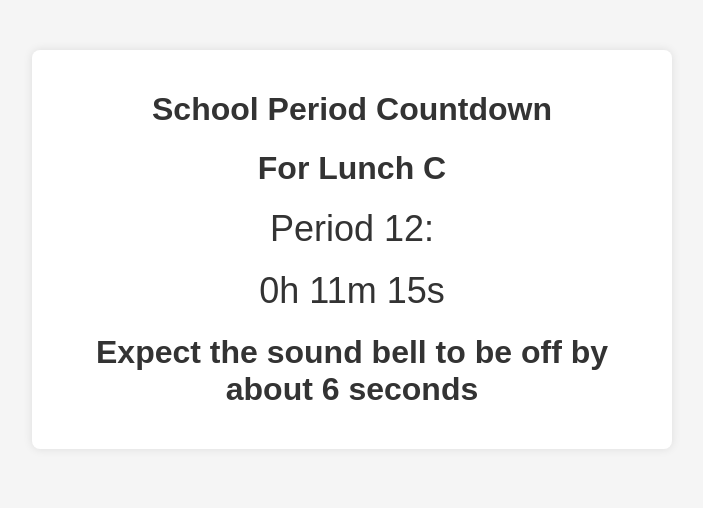
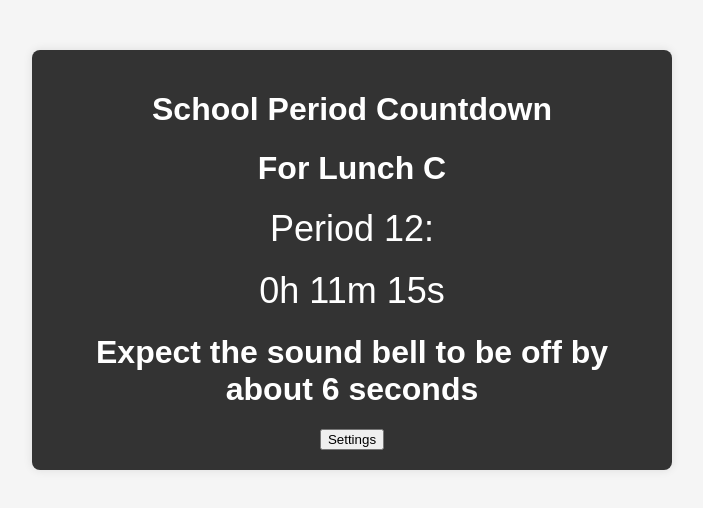
Before and after one commit to Ryanforce08/ryanforce08.github.io, a plain HTML site: page index.html in a window 1280 px wide. Shown: the whole page, without its empty margins (288-991 px from the left). Drawn offline with Linux system fonts and the light colour scheme.

Commit message:
adds setting page but does not work yet

```diff
--- a/index.html
+++ b/index.html
@@ -16,22 +16,22 @@
     max-width: 600px;
     margin: 50px auto;
     padding: 20px;
-    background-color: #fff;
+    background-color: #333;
     border-radius: 8px;
-    box-shadow: 0 0 10px rgba(0, 0, 0, 0.1);
+    box-shadow: 0 0 10px rgba(0.1, 0.1, 0.1, 0.1);
   }
   h1 {
-    color: #333;
+    color: #ffffff;
   }
   #countdown {
     font-size: 36px;
     margin-top: 20px;
-    color: #333;
+    color: #ffffff;
   }
   #period {
     font-size: 36px;
     margin-top: 20px;
-    color: #333;
+    color: #ffffff;
   }
 </style>
 </head>
@@ -42,11 +42,15 @@
   <div id="period"></div>
   <div id="countdown"></div>
   <h1>Expect the sound bell to be off by about 6 seconds</h1>
+  <a href="settings.html">
+    <button>Settings</button>
+</a>
 </div>
 
 <script>
 // Define the schedule
 const schedule = [
+  { period: "Homeroom", start: "07:35", end: "07:40" },
   { period: "Period 1", start: "07:44", end: "08:24" },
   { period: "Period 2", start: "08:28", end: "09:08" },
   { period: "Period 3", start: "09:12", end: "09:52" },
@@ -56,7 +60,8 @@ const schedule = [
   { period: "Period 9/10", start: "11:48", end: "12:28" },
   { period: "Period 11", start: "12:31", end: "13:11" },
   { period: "Period 12", start: "13:16", end: "13:55" },
-  { period: "School Starts in", start: "13:54", end: "23:34"}
+  { period: "Period 14", start: "13:54", end: "14:45" },
+  { period: "Till School Starts", start: "14:46", end: "07:34" }
 ];
 
 // Function to calculate time remaining in seconds
```
Also changed, not shown: settings.html (+7 -4 lines).
